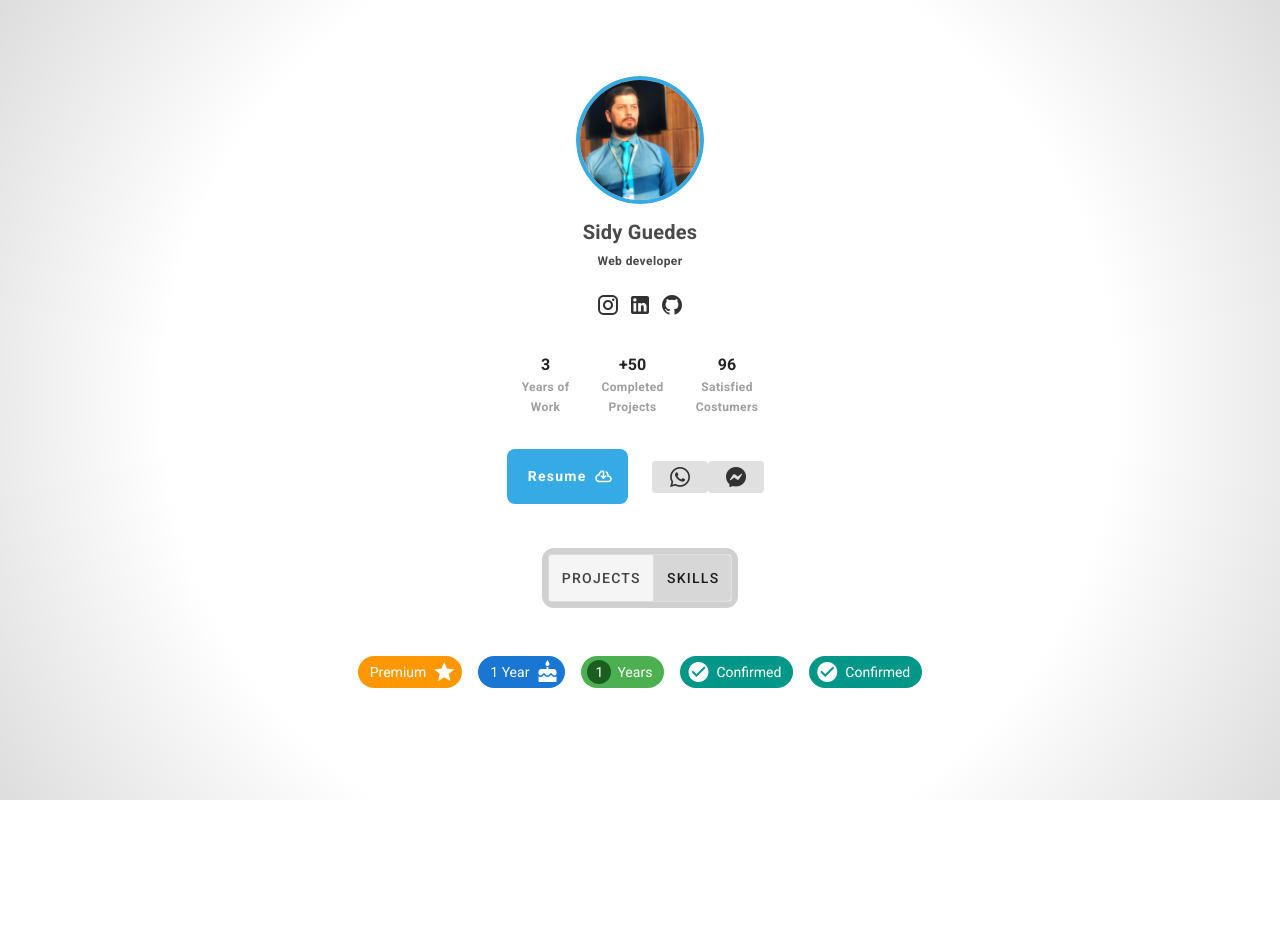
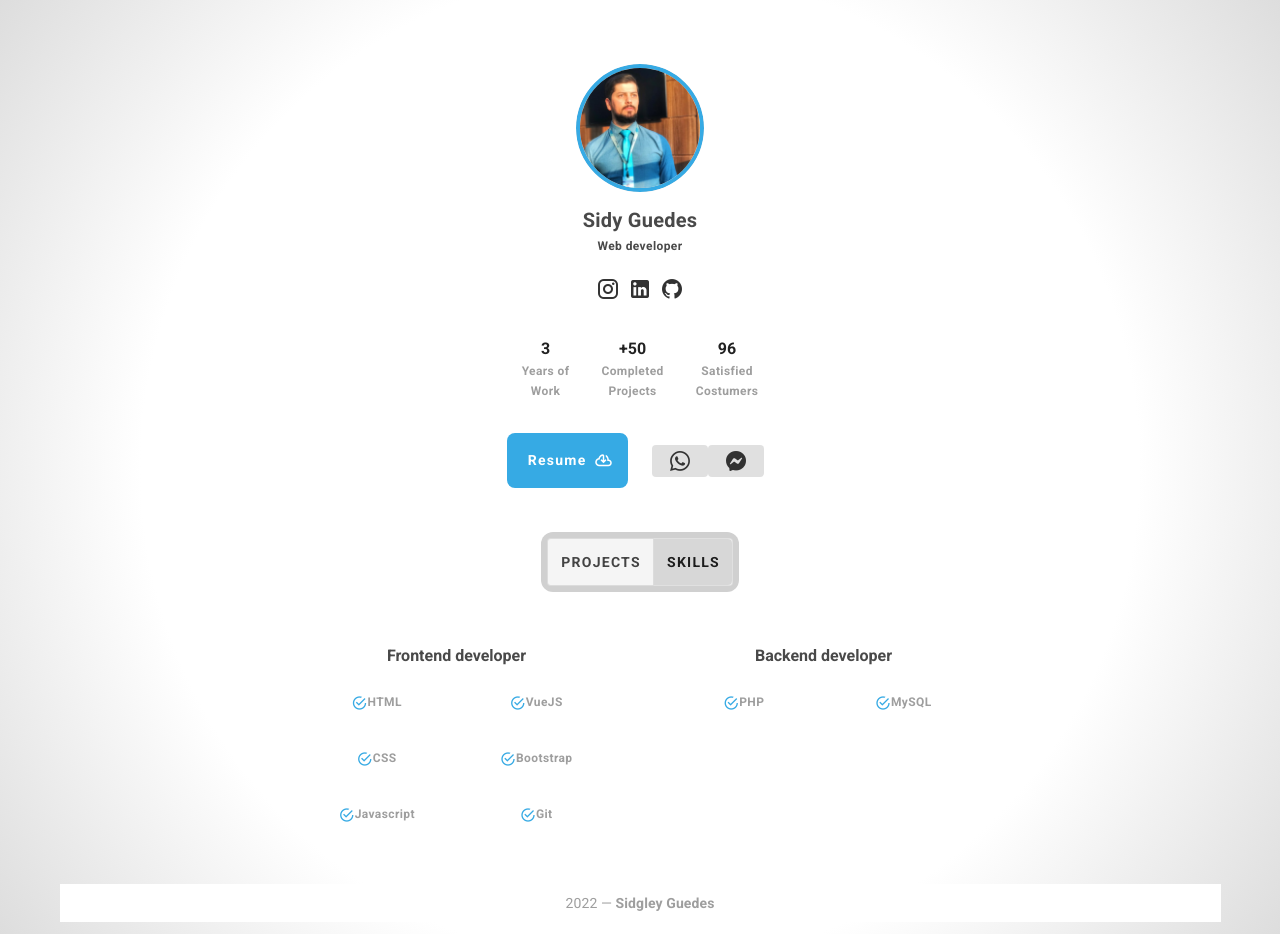
Before and after one commit to sidyguedes/sidy_guedes, a Nuxt app: page / in a window 1280 px wide. Both pictures are taken after a click on the button "SKILLS". Before the commit the page ends 800 px from the top, so only its background shows below. Built offline with nearby package versions, Linux system fonts and the light colour scheme.

Commit message:
skills implemented

```diff
--- a/pages/index.vue
+++ b/pages/index.vue
@@ -1,14 +1,12 @@
 <template>
-  <div align="center" class="main container">
+  <div align="center" class="main">
     <v-container class="mt-10">
       <v-avatar color="grey lighten-2" size="128">
         <v-img class="profile-picture px-2" src="1.jpg" alt="SG"></v-img>
       </v-avatar>
-      <div class="mt-3 name">
-        <span class="title pt-5 font-weight-bold">Sidy Guedes</span>
-      </div>
-      <div>
-        <span class="caption pt-5 font-weight-bold">Web developer</span>
+      <div class="mt-3 d-flex flex-column">
+        <span class="title font-weight-bold">Sidy Guedes</span>
+        <span class="caption font-weight-bold">Web developer</span>
       </div>
       <div class="social-media text-center pa-5">
         <a class="px-1" href="#" target="_blank">
@@ -66,47 +64,39 @@
           </v-col>
         </v-row>
         <v-row justify="center">
-            <div class="div-filter">
-              <v-btn-toggle background-color="#d0d0d0" v-model="toggle_exclusive">
-                <v-btn color="white" @click="showContentFilter('prj')">Projects</v-btn>
-                <v-btn color="white" @click="showContentFilter('skl')">Skills</v-btn>
-              </v-btn-toggle>
-            </div>
+          <div class="div-filter">
+            <v-btn-toggle background-color="#d0d0d0" v-model="toggle_exclusive">
+              <v-btn class="font-weight-bold" color="white" @click="showContentFilter('prj')">Projects</v-btn>
+              <v-btn class="font-weight-bold" color="white" @click="showContentFilter('skl')">Skills</v-btn>
+            </v-btn-toggle>
+          </div>
         </v-row>
       </div>
-      <div class="mt-0 content-show" >
+      <div class="mt-0 content-show">
         <Transition name="slide-fade">
-          <div v-if="showSkills" class="text-center col-8">
-            <v-chip class="ma-2" color="orange" text-color="white">
-              Premium
-              <v-icon right>
-                mdi-star
-              </v-icon>
-            </v-chip>
-            <v-chip class="ma-2" color="primary" text-color="white">
-              1 Year
-              <v-icon right>
-                mdi-cake-variant
-              </v-icon>
-            </v-chip>
-            <v-chip class="ma-2" color="green" text-color="white">
-              <v-avatar left class="green darken-4">
-                1
-              </v-avatar>
-              Years
-            </v-chip>
-            <v-chip class="ma-2" color="teal" text-color="white">
-              <v-avatar left>
-                <v-icon>mdi-checkbox-marked-circle</v-icon>
-              </v-avatar>
-              Confirmed
-            </v-chip>
-            <v-chip class="ma-2" color="teal" text-color="white" close-icon="mdi-delete" >
-              <v-avatar left>
-                <v-icon>mdi-checkbox-marked-circle</v-icon>
-              </v-avatar>
-              Confirmed
-            </v-chip>
+          <div v-if="showSkills" class="col-8 d-flex flex-row">
+            <div class="box-front col-6">
+               <span class="text-center font-weight-bold">Frontend developer</span>
+              <v-row class="ma-3">
+                <v-col class="caption font-weight-bold grey--text"><v-icon small color="#36aae4">mdi-checkbox-marked-circle-outline</v-icon><span>HTML</span></v-col>
+                <v-col class="caption font-weight-bold grey--text"><v-icon small color="#36aae4">mdi-checkbox-marked-circle-outline</v-icon><span>VueJS</span></v-col>
+              </v-row>
+              <v-row class="ma-3">
+                <v-col class="caption font-weight-bold grey--text"><v-icon small color="#36aae4">mdi-checkbox-marked-circle-outline</v-icon><span>CSS</span></v-col>
+                <v-col class="caption font-weight-bold grey--text"><v-icon small color="#36aae4">mdi-checkbox-marked-circle-outline</v-icon><span>Bootstrap</span></v-col>
+              </v-row>
+              <v-row class="ma-3">
+                <v-col class="caption font-weight-bold grey--text"><v-icon small color="#36aae4">mdi-checkbox-marked-circle-outline</v-icon><span>Javascript</span></v-col>
+                <v-col class="caption font-weight-bold grey--text"><v-icon small color="#36aae4">mdi-checkbox-marked-circle-outline</v-icon><span>Git</span></v-col>
+              </v-row>
+            </div>
+            <div class="box-back col-6" >
+              <span class="text-center font-weight-bold">Backend developer</span>
+              <v-row class="ma-3">
+                <v-col class="caption font-weight-bold grey--text"><v-icon small color="#36aae4">mdi-checkbox-marked-circle-outline</v-icon><span>PHP</span></v-col>
+                <v-col class="caption font-weight-bold grey--text"><v-icon small color="#36aae4">mdi-checkbox-marked-circle-outline</v-icon><span>MySQL</span></v-col>
+              </v-row>
+            </div>
           </div>
         </Transition>
         <Transition name="slide-fade">
@@ -127,6 +117,13 @@
         </Transition>
       </div>
     </v-container>
+    <v-footer padless class="foooter">
+      <v-card class="flex" flat tile>
+        <v-card-text class="py-2 grey--text text-center">
+          {{ new Date().getFullYear() }} — <strong>Sidgley Guedes</strong>
+        </v-card-text>
+      </v-card>
+    </v-footer>
   </div>
 </template>
 
@@ -134,7 +131,7 @@
   export default {
     data() {
       return {
-        showProjects: false,
+        showProjects: true,
         showSkills: false,
         toggle_exclusive: undefined,
       }
@@ -154,11 +151,12 @@
 
 </script>
 <style lang="scss">
-  .v-application--wrap{
+  .v-application--wrap {
     //background-image: linear-gradient(to bottom, #ffffff, #f8f8f8, #f0f0f0, #e9e9e9, #e2e2e2);
-    background: radial-gradient(circle, rgba(255,255,255,1) 63%, rgba(221,221,221,1) 100%);
+    background: radial-gradient(circle, rgba(255, 255, 255, 1) 63%, rgba(221, 221, 221, 1) 100%);
 
   }
+
   .main {
     color: #494949;
 
@@ -184,25 +182,30 @@
       column-gap: .5rem;
 
     }
-    .btn-download{
+
+    .btn-download {
       border-radius: 8px;
     }
 
-    //-------INICIO CSS TRANSICTION-----------
-    .slide-fade-enter-active {
-      transition: all 0.2s ease-out;
+    //-------BEGINING OF CSS TRANSICTION-----------
+    // .slide-fade-enter-active {
+    //   transition: all 0.2s ease-out;
+    // }
+
+    // .slide-fade-leave-active {
+    //   transition: all 0.5s cubic-bezier(1, 0.5, 0.8, 1);
+    // }
+
+    // .slide-fade-enter-from,
+    // .slide-fade-leave-to {
+    //   transform: translateX(20px);
+    //   opacity: 0;
+    // }
+    //--------------END OF CSS TRANSITION---------------
+
+    .footer {
+      background: radial-gradient(circle, rgba(255, 255, 255, 1) 63%, rgba(221, 221, 221, 1) 100%) !important;
     }
-
-    .slide-fade-leave-active {
-      transition: all 0.5s cubic-bezier(1, 0.5, 0.8, 1);
-    }
-
-    .slide-fade-enter-from,
-    .slide-fade-leave-to {
-      transform: translateX(20px);
-      opacity: 0;
-    }
-
   }
 
 </style>
```
